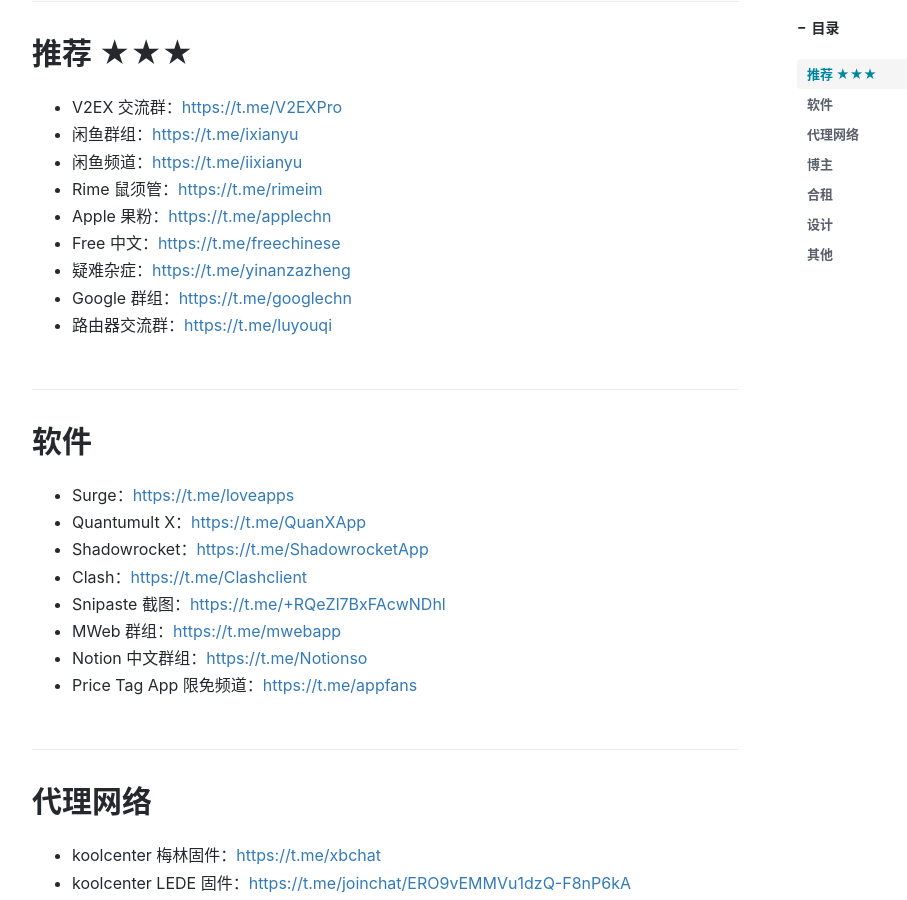
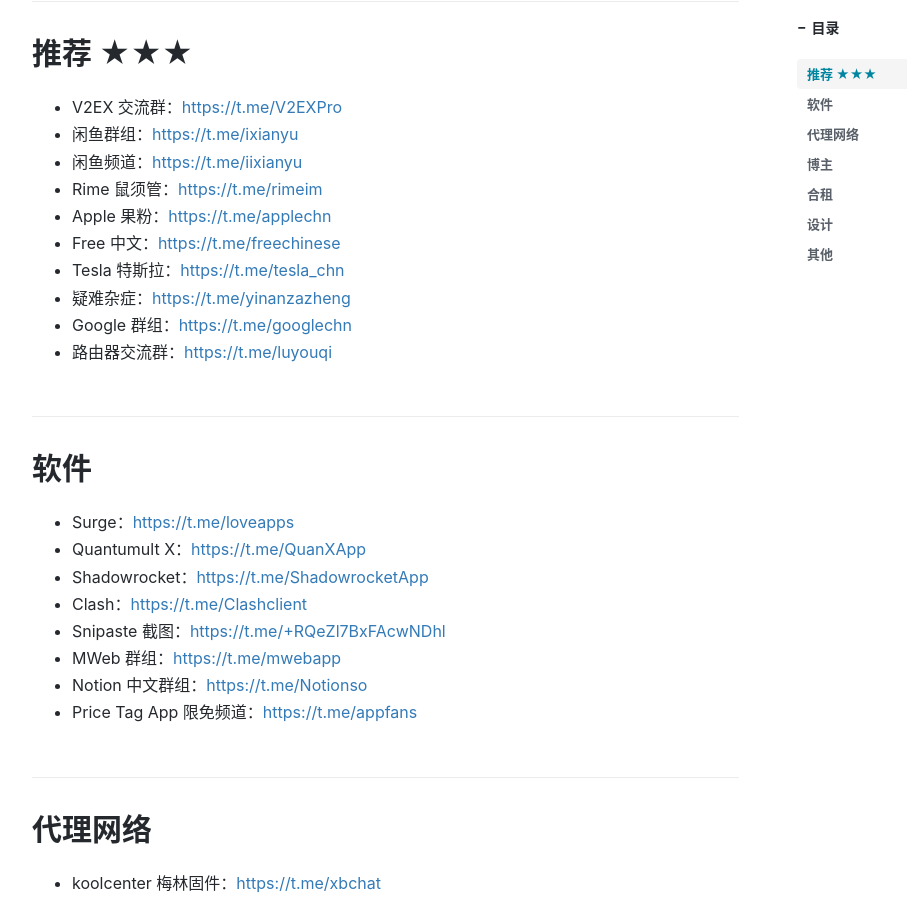
Before and after one commit to ssnhd/ssnhd.github.io, a Jekyll site: the page built from _posts/2022-2-27-Telegram.md, in a window 1280 px wide and 900 px high, scrolled down 613 px. Shown: the whole window, without its empty margins (233-1140 px from the left). Built offline with Jekyll 4.4.1, drawn with Linux system fonts in a browser that asks for light colours; nearby versions of some CDN libraries; comment, search, counter and statistics services are not loaded.

Commit message:
Update 2022-2-27-Telegram.md

```diff
--- a/_posts/2022-2-27-Telegram.md
+++ b/_posts/2022-2-27-Telegram.md
@@ -20,6 +20,7 @@
 - Rime 鼠须管：<https://t.me/rimeim>
 - Apple 果粉：<https://t.me/applechn>
 - Free 中文：<https://t.me/freechinese>
+- Tesla 特斯拉：<https://t.me/tesla_chn>
 - 疑难杂症：<https://t.me/yinanzazheng>
 - Google 群组：<https://t.me/googlechn>
 - 路由器交流群：<https://t.me/luyouqi>
```
